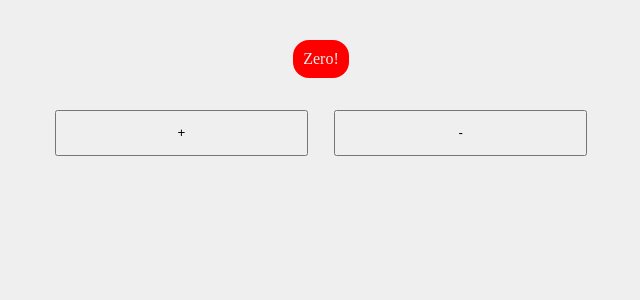
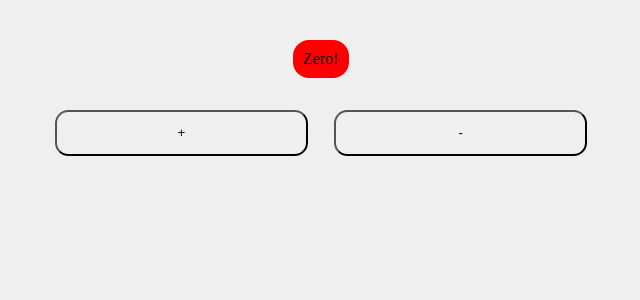
Before and after one commit to afwebdev/LearnReact, a React (Create React App) app: page / in a window 1280 px wide. Shown: the top 300 px of the page, without its empty margins (319-959 px from the left). Built offline with nearby package versions, Linux system fonts and the light colour scheme.

Commit message:
Component made for counter display

```diff
--- a/src/App.css
+++ b/src/App.css
@@ -4,7 +4,6 @@
 
 body {
   background-color: #efefef;
-  color: #eeeeee;
 }
 
 .btn-group {
@@ -14,13 +13,14 @@ body {
 
 .btn:nth-of-type(1) {
   width: 20%;
-  padding: 1em;
   margin-right: 2em;
+  border-radius: 1em;
 }
 
 .btn:nth-of-type(2) {
   width: 20%;
   padding: 1em;
+  border-radius: 1em;
 }
 
 .displayCount {
--- a/src/App.jsx
+++ b/src/App.jsx
@@ -2,12 +2,12 @@ import React from "react";
 import "./App.css";
 import Counter from "./components/counter";
 import Tester from "./components/counterDisplay";
+import CounterDisplay from "./components/counterDisplay";
 class App extends React.Component {
   render() {
     return (
       <div>
         <Counter />
-        <Tester name={"hello"} />
       </div>
     );
   }
--- a/src/components/counter.jsx
+++ b/src/components/counter.jsx
@@ -9,9 +9,8 @@ class Counter extends Component {
   render() {
     return (
       <div>
-        <div className="displayCount">
-          <span className={this.getBadgeClasses()}>{this.formatCount()}</span>
-        </div>
+        <CounterDisplay value={this.formatCount()} />
+
         <div className="btn-group">
           <button className="btn" onClick={this.incrementCount}>
             <span>+</span>
@@ -33,12 +32,6 @@ class Counter extends Component {
     this.setState({ count: this.state.count - 1 });
   };
 
-  getBadgeClasses() {
-    let classes = "";
-    classes += this.state.count === 0 ? "zero" : "notZero";
-    return classes;
-  }
-
   formatCount() {
     const { count } = this.state;
     return count === 0 ? <span>Zero!</span> : count;
--- a/src/components/counterDisplay.jsx
+++ b/src/components/counterDisplay.jsx
@@ -1,8 +1,26 @@
 import React, { Component } from "react";
 
 class CounterDisplay extends Component {
+  state = {
+    count: 0
+  };
   render() {
-    return <div>{this.props.name}</div>;
+    return (
+      <div className="displayCount">
+        <span className={this.checkZero()}>{this.props.value}</span>
+      </div>
+    );
+  }
+
+  checkZero() {
+    let classes = "";
+    classes += this.state.count === 0 ? "zero" : "notZero";
+    return classes;
+  }
+
+  formatCount() {
+    const { count } = this.state;
+    return count === 0 ? <span>Zero!</span> : count;
   }
 }
 
```
